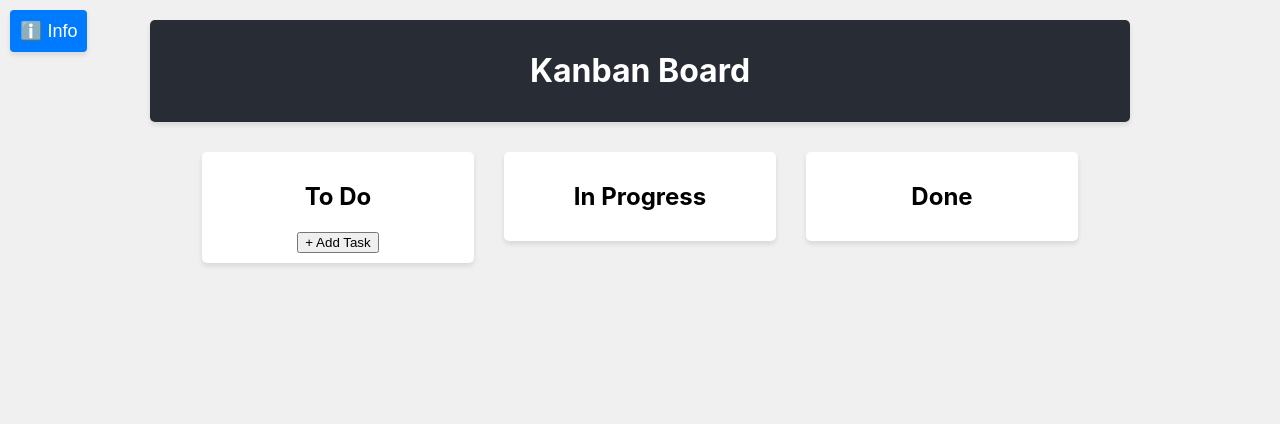
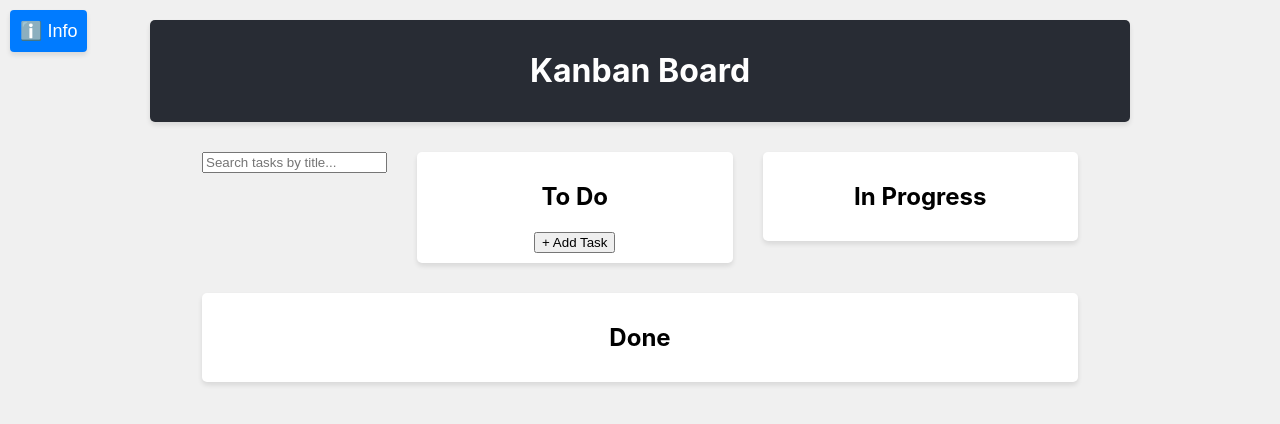
Before and after one commit to vquijano12/my-kanban-board, a React (Create React App) app in the folder kanban-board/: page / in a window 1280 px wide. Shown: the top 424 px of the page. Built offline with nearby package versions, Linux system fonts and the light colour scheme.

Commit message:
feat: add search and filter function for tasks

```diff
--- a/kanban-board/src/components/KanbanBoard.js
+++ b/kanban-board/src/components/KanbanBoard.js
@@ -12,7 +12,18 @@ function KanbanBoard() {
     inProgress: [],
     done: [],
   });
+  const [searchQuery, setSearchQuery] = useState("");
   const [showInfoModal, setShowInfoModal] = useState(false);
+
+  const handleSearchChange = (e) =>
+    setSearchQuery(e.target.value.toLowerCase());
+
+  const filteredTasks = Object.keys(tasks).reduce((result, columnKey) => {
+    result[columnKey] = tasks[columnKey].filter((task) =>
+      task.title.toLowerCase().includes(searchQuery)
+    );
+    return result;
+  }, {});
 
   const addTask = (task) => {
     setTasks((prevTasks) => ({
@@ -109,6 +120,12 @@ function KanbanBoard() {
         <button className="info-button" onClick={handleInfoClick}>
           ℹ️ Info
         </button>
+        <input
+          type="text"
+          placeholder="Search tasks by title..."
+          value={searchQuery}
+          onChange={handleSearchChange}
+        />
         {showInfoModal && (
           <InfoModal messages={infoMessages} onClose={closeInfoModal} />
         )}
@@ -117,7 +134,7 @@ function KanbanBoard() {
           <Column
             key={columnName}
             title={columnName}
-            tasks={tasks[getColumnKey(columnName)]}
+            tasks={filteredTasks[getColumnKey(columnName)]}
             addTask={addTask}
             deleteTask={deleteTask}
             editTask={editTask}
```
